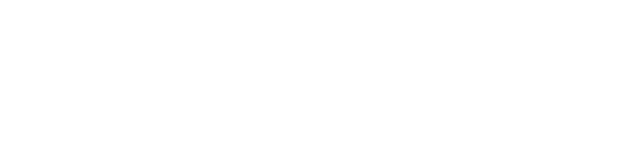
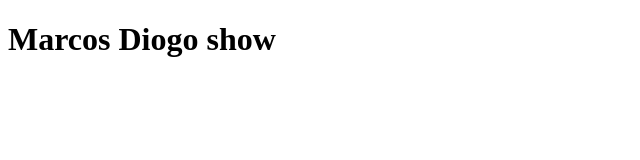
Before and after one commit to isasilvacar82-droid/aula24-08, a plain HTML site: page index.html in a window 1280 px wide. Shown: the whole page, without its empty margins (0-640 px from the left). Drawn offline with Linux system fonts and the light colour scheme.

Commit message:
atualizacao/Marcos.Diogo

```diff
--- a/index.html
+++ b/index.html
@@ -6,6 +6,6 @@
     <title>Document</title>
 </head>
 <body>
-
+    <h1>Marcos Diogo show</h1>
 </body>
 </html>
```
